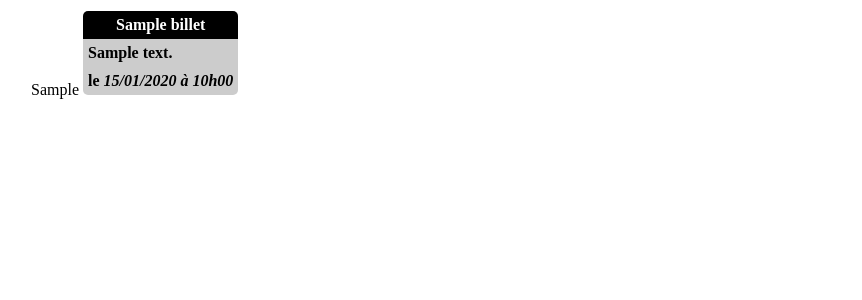
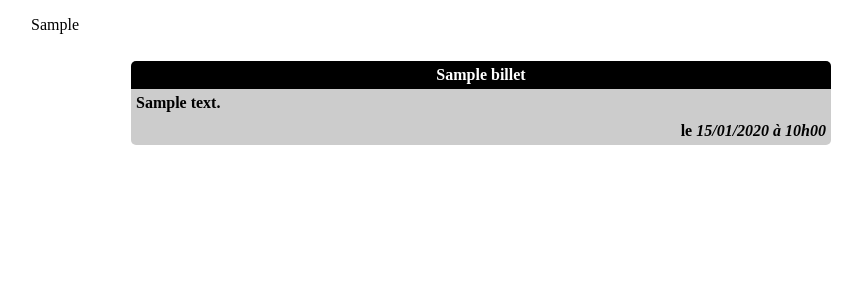
Before and after one commit to evermax/swing, a PHP site: page /news.php in a window 1280 px wide. Shown: the part 177-477 px from the top of the page, without its empty margins (159-1021 px from the left). Run offline with PHP 8.4, Linux system fonts and the light colour scheme; tables that the repository leaves empty or names only in its code hold one stand-in row (values such as "Sample post"); lists and menus that the app fills with data are empty.

Commit message:
Suppression du inline-block

```diff
--- a/news.php
+++ b/news.php
@@ -11,7 +11,7 @@
 
     	    <div class="corps">
         	    <?php
-        	        $bdd = new PDO('mysql:host=localhost;dbname=swing', 'root', 'root', array(PDO::ATTR_ERRMODE => PDO::ERRMODE_EXCEPTION));
+        	        $bdd = new PDO('mysql:host=localhost;dbname=swing', 'root', '', array(PDO::ATTR_ERRMODE => PDO::ERRMODE_EXCEPTION));
         	        $reponse = $bdd->query('SELECT id, auteur, titre, contenu, DATE_FORMAT(date_creation, \'%d/%m/%Y à %Hh%i\') AS date_creation_fr FROM billets ORDER BY date_creation DESC LIMIT 0, 5');
 
         	        while ($donnees = $reponse->fetch())
--- a/style.css
+++ b/style.css
@@ -127,17 +127,10 @@ figure
 }
 
 /* News */
-.news
-{
-
-}
-
-.news table
+.billet
 {
     width: 700px;
     margin: auto;
-    border-collapse: collapse;
-    display: inline-block;
 }
 
 .news h1
```
